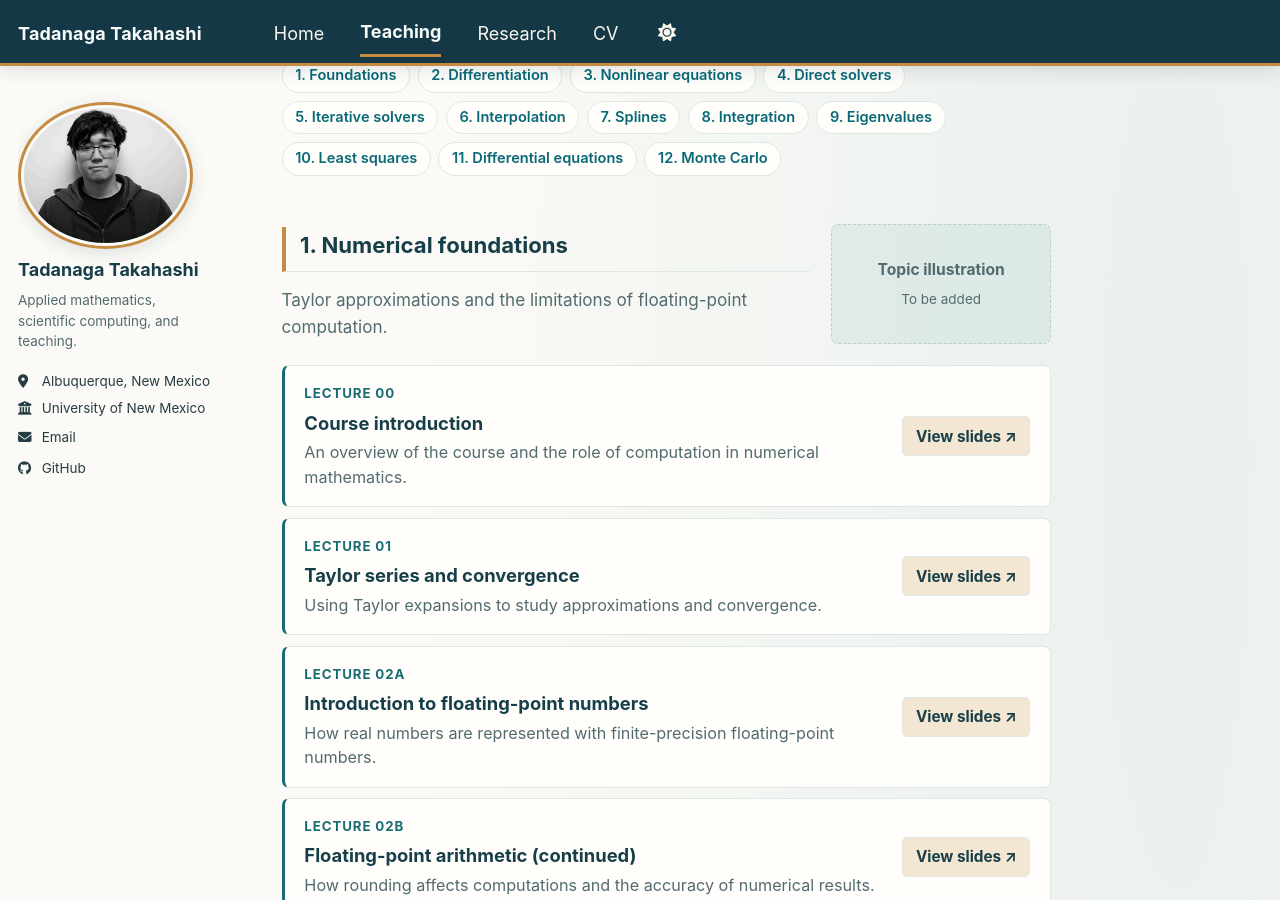
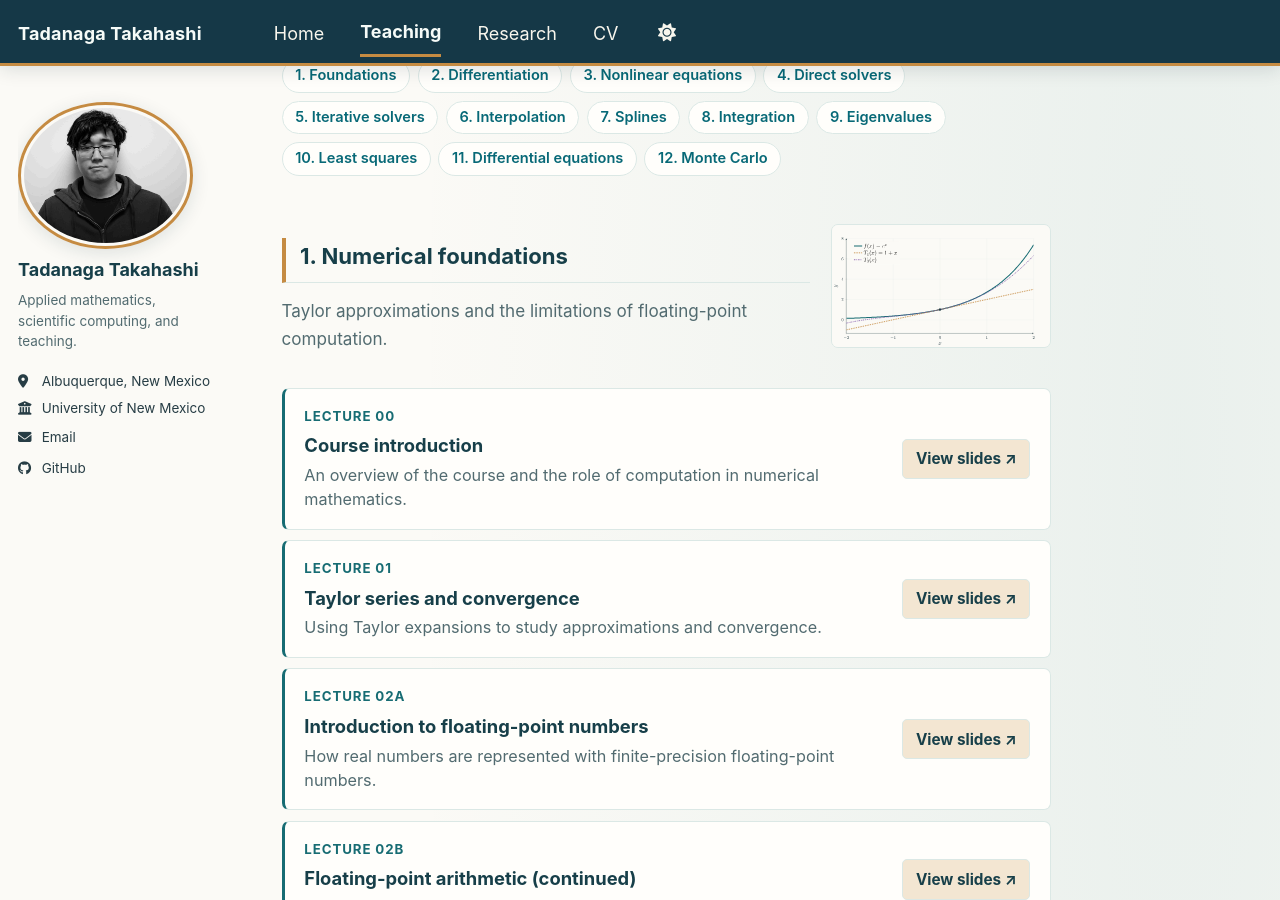
Before and after one commit to tadanaga/webpage, a Jekyll site: the page built from _pages/math-375.md, in a window 1280 px wide and 900 px high, scrolled down 482 px. Built offline with Jekyll 4.4.1, drawn with Linux system fonts in a browser that asks for light colours; a style sheet for code colours, icons or effects is not loaded.

Commit message:
added one thumbnail
math 375 taylor

```diff
--- a/_data/math375.yml
+++ b/_data/math375.yml
@@ -10,6 +10,7 @@ units:
     title: "Numerical foundations"
     short_title: "Foundations"
     summary: "Taylor approximations and the limitations of floating-point computation."
+    image: "/images/Math375/thumb1-taylor.svg"
     lectures:
       - number: "00"
         title: "Course introduction"
```
Also changed, not shown: images/Math375/thumb1-taylor.svg (added).
